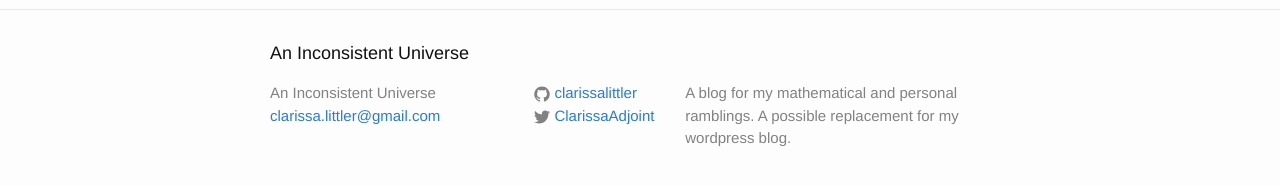
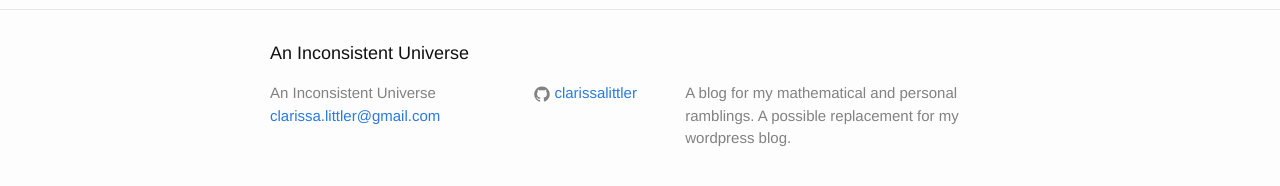
Before and after one commit to clarissalittler/clarissalittler.github.io, a Jekyll site: the page built from index.html, in a window 1280 px wide. Shown: the part 326-512 px from the top of the page. Built offline with Jekyll 4.4.1, drawn with Linux system fonts in a browser that asks for light colours.

Commit message:
removing the irrelevent

```diff
--- a/_config.yml
+++ b/_config.yml
@@ -5,7 +5,6 @@ description: > # this means to ignore newlines until "baseurl:"
   A blog for my mathematical and personal ramblings. A possible replacement for my wordpress blog.
 baseurl: "" # the subpath of your site, e.g. /blog/
 url: "http://clarissalittler.github.io/" # the base hostname & protocol for your site
-twitter_username: ClarissaAdjoint
 github_username:  clarissalittler
 
 # Posts before this year appear in the Old posts archive.
```
